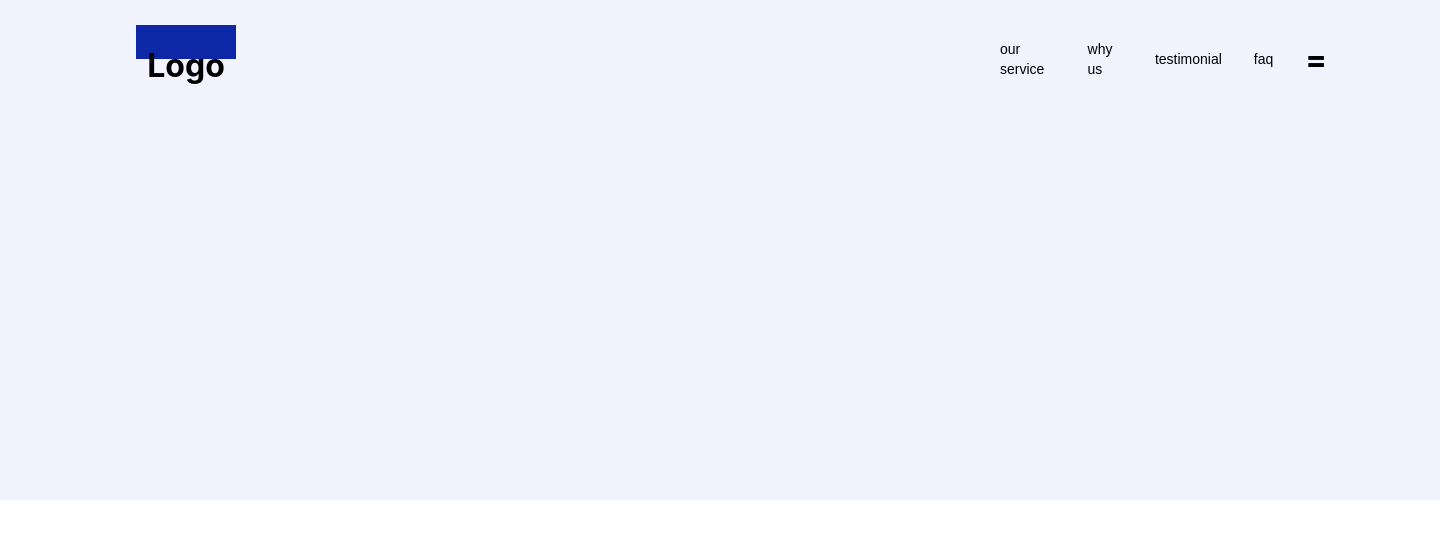
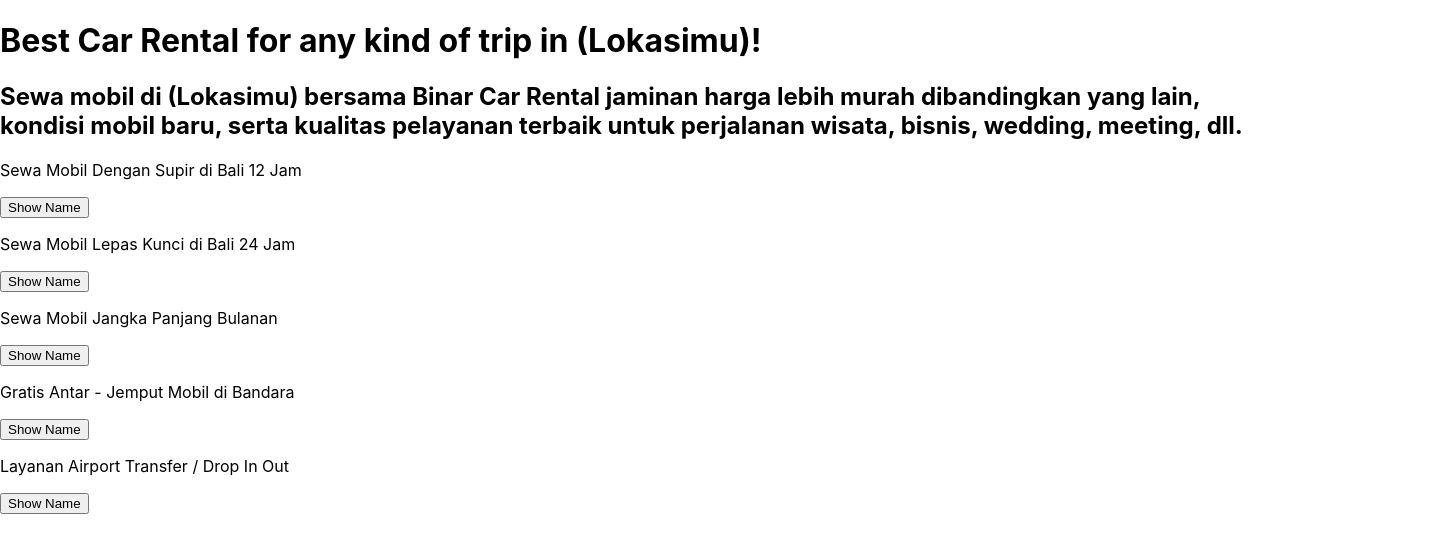
Before and after one commit to salsabilaathika-97/latihan-react-2, a React (Create React App) app: page / in a window 1280 px wide. Shown: the top 552 px of the page, 1440 px wide, since content can reach past the window. Built offline with nearby package versions, Linux system fonts and the light colour scheme.

Commit message:
add test button in strength list

```diff
--- a/src/App.js
+++ b/src/App.js
@@ -5,9 +5,14 @@
 
 const App = () => {
   const [showSidebar, setshowSidebar] = useState(false);
+  const [name, setName] = useState("");
 
   const handleSidebar = () => {
     setshowSidebar(!showSidebar);
+  }
+
+  const handleShowName = () => {
+    console.log('test');
   }
 
   const props = {
@@ -16,12 +21,12 @@
     strengthList,
     handleSidebar,
     showSidebar,
+    handleShowName,
   }
 
   return (
     <div>
-      <Navbar {...props} />
-      {/* <Strength {...props} /> */}
+      <Strength {...props} />
       {/* <h1 onClick={handleSidebar}>{showSidebar === true ? "x" :"="}</h1> */}
     </div>
   )
--- a/src/components/Navbar/index.js
+++ b/src/components/Navbar/index.js
@@ -2,6 +2,7 @@
 
 const Navbar = (props) => {
     const {navList, image, handleSidebar, showSidebar} = props;
+
     return (
       <div className = "navbar-body">
       <div className = "navbar-row">
--- a/src/components/Strength/index.js
+++ b/src/components/Strength/index.js
@@ -1,14 +1,16 @@
 const Strength = (props) => {
-    const {strengthList} = props;
+    const {strengthList, handleShowName} = props;
     return (
         <div>
             <h1>Best Car Rental for any kind of trip in (Lokasimu)!</h1>
             <h2>Sewa mobil di (Lokasimu) bersama Binar Car Rental jaminan harga lebih murah dibandingkan yang lain, kondisi mobil baru, serta kualitas pelayanan terbaik untuk perjalanan wisata, bisnis, wedding, meeting, dll.</h2>
             {
                 strengthList.map((item) => (
-                    <p>{item}</p>
+                    <><p>{item}</p>
+                    <button onClick={handleShowName}>Show Name</button></>
                 ))
             }
+
         </div>
     )
 }
```
